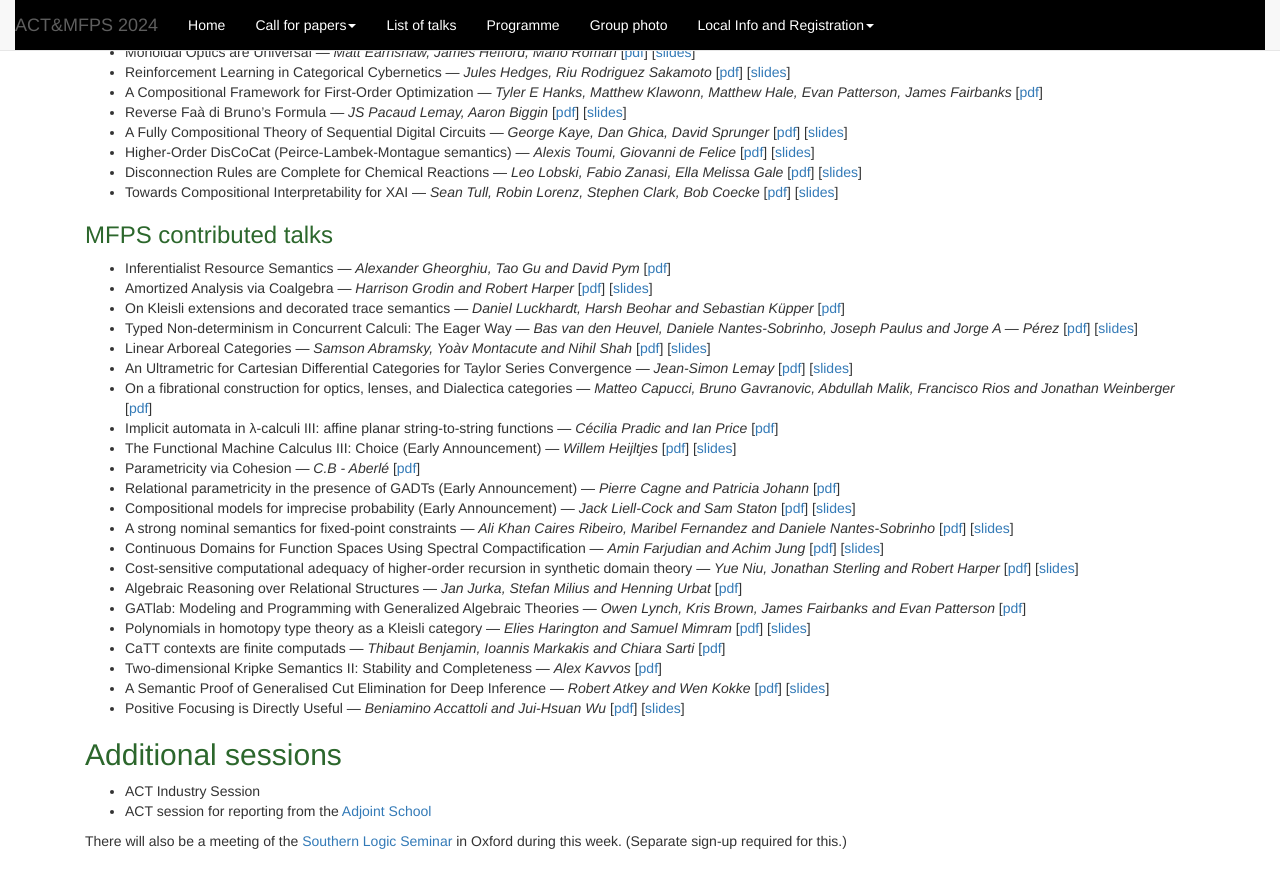
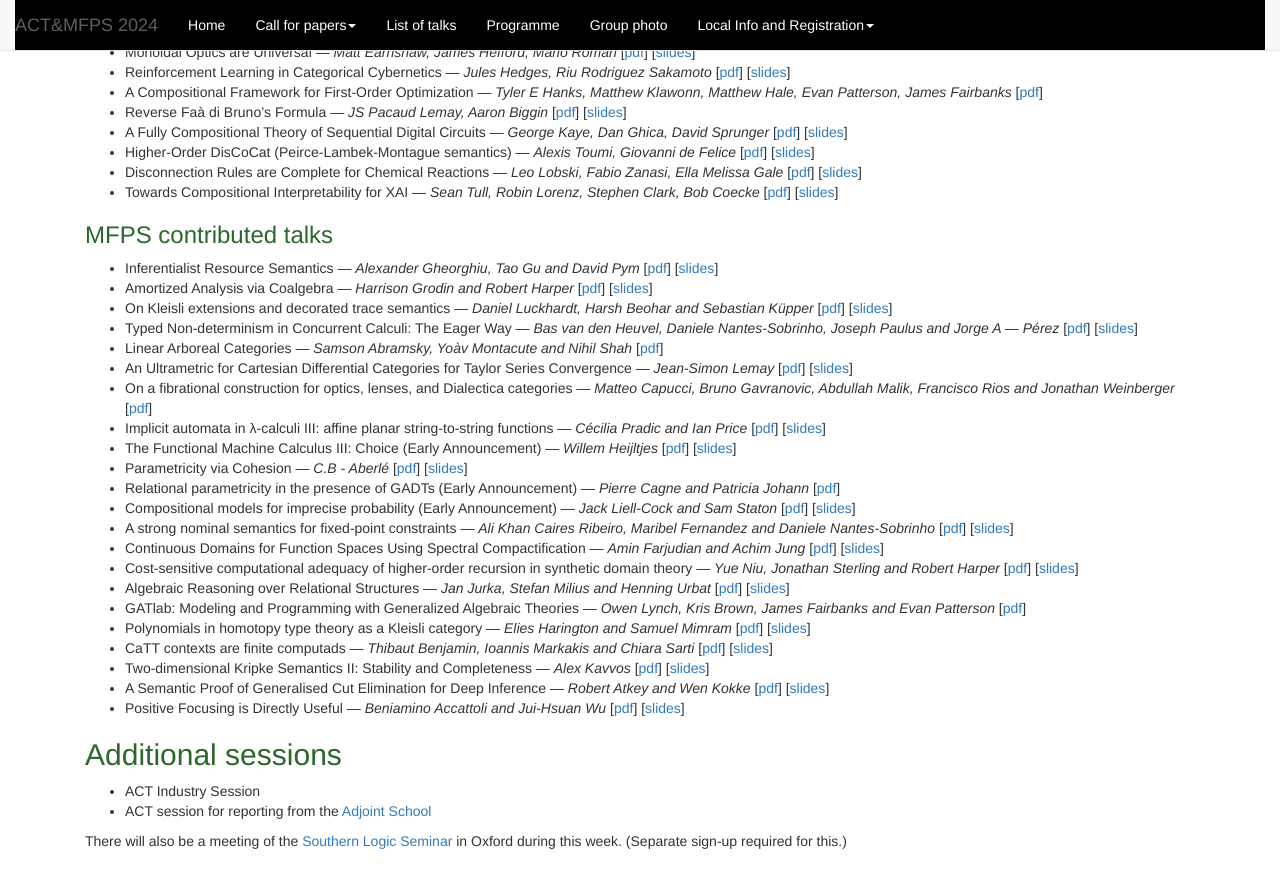
Before and after one commit to oxford24/oxford24.github.io, a Jekyll site: the page built from all-talks.md, in a window 1280 px wide and 900 px high, scrolled down 1855 px. Shown: the top 888 px of the window. Built offline with Jekyll 4.4.1, drawn with Linux system fonts in a browser that asks for light colours.

Commit message:
Update all-talks.md

```diff
--- a/all-talks.md
+++ b/all-talks.md
@@ -146,29 +146,28 @@ Jump to [ACT contributed talks](#act-contributed-talks) or [MFPS contributed tal
 
 ### MFPS contributed talks
 
-
-* Inferentialist Resource Semantics &mdash; <i>Alexander Gheorghiu, Tao Gu and David Pym</i> [<a href='https://oxford24.github.io/assets/mfps-papers/MFPS24-14.pdf'>pdf</a>]
-* Amortized Analysis via Coalgebra &mdash; <i>Harrison Grodin and Robert Harper</i> [<a href='https://oxford24.github.io/assets/mfps-papers/MFPS24-12.pdf'>pdf</a>] [<a href='https://oxford24.github.io/assets/slides/slides.pdf'>slides</a>]
-* On Kleisli extensions and decorated trace semantics &mdash; <i>Daniel Luckhardt, Harsh Beohar and Sebastian Küpper</i> [<a href='https://oxford24.github.io/assets/mfps-papers/MFPS24-16.pdf'>pdf</a>]
-* Typed Non-determinism in Concurrent Calculi: The Eager Way &mdash; <i>Bas van den Heuvel, Daniele Nantes-Sobrinho, Joseph Paulus and Jorge A — Pérez</i> [<a href='https://oxford24.github.io/assets/mfps-papers/MFPS24-9.pdf'>pdf</a>] [<a href='https://oxford24.github.io/assets/slides/ACT2024_Presentation.pdf'>slides</a>]
-* Linear Arboreal Categories &mdash; <i>Samson Abramsky, Yoàv Montacute and Nihil Shah</i> [<a href='https://oxford24.github.io/assets/mfps-papers/MFPS24-6.pdf'>pdf</a>] [<a href='https://oxford24.github.io/assets/slides/ACT2024-2.pdf'>slides</a>]
-* An Ultrametric for Cartesian Differential Categories for Taylor Series Convergence &mdash; <i>Jean-Simon Lemay</i> [<a href='https://oxford24.github.io/assets/mfps-papers/MFPS24-7.pdf'>pdf</a>] [<a href='https://oxford24.github.io/assets/slides/ACT Organizing Physics.pdf'>slides</a>]
+* Inferentialist Resource Semantics &mdash; <i>Alexander Gheorghiu, Tao Gu and David Pym</i> [<a href='https://oxford24.github.io/assets/mfps-papers/MFPS24-14.pdf'>pdf</a>] [<a href='https://oxford24.github.io/assets/slides/Inferentialist_Resource_Semantics (Slides).pdf'>slides</a>]
+* Amortized Analysis via Coalgebra &mdash; <i>Harrison Grodin and Robert Harper</i> [<a href='https://oxford24.github.io/assets/mfps-papers/MFPS24-12.pdf'>pdf</a>] [<a href='https://oxford24.github.io/assets/slides/MFPS24-Slides-12.pdf'>slides</a>]
+* On Kleisli extensions and decorated trace semantics &mdash; <i>Daniel Luckhardt, Harsh Beohar and Sebastian Küpper</i> [<a href='https://oxford24.github.io/assets/mfps-papers/MFPS24-16.pdf'>pdf</a>] [<a href='https://oxford24.github.io/assets/slides/MFPS_2024_16.pdf'>slides</a>]
+* Typed Non-determinism in Concurrent Calculi: The Eager Way &mdash; <i>Bas van den Heuvel, Daniele Nantes-Sobrinho, Joseph Paulus and Jorge A — Pérez</i> [<a href='https://oxford24.github.io/assets/mfps-papers/MFPS24-9.pdf'>pdf</a>] [<a href='https://oxford24.github.io/assets/slides/MFPS24.pdf'>slides</a>]
+* Linear Arboreal Categories &mdash; <i>Samson Abramsky, Yoàv Montacute and Nihil Shah</i> [<a href='https://oxford24.github.io/assets/mfps-papers/MFPS24-6.pdf'>pdf</a>]
+* An Ultrametric for Cartesian Differential Categories for Taylor Series Convergence &mdash; <i>Jean-Simon Lemay</i> [<a href='https://oxford24.github.io/assets/mfps-papers/MFPS24-7.pdf'>pdf</a>] [<a href='https://oxford24.github.io/assets/slides/MFPS2024.pdf'>slides</a>]
 * On a fibrational construction for optics, lenses, and Dialectica categories &mdash; <i>Matteo Capucci, Bruno Gavranovic, Abdullah Malik, Francisco Rios and Jonathan Weinberger</i> [<a href='https://oxford24.github.io/assets/mfps-papers/MFPS24-36.pdf'>pdf</a>]
-* Implicit automata in λ-calculi III: affine planar string-to-string functions &mdash; <i>Cécilia Pradic and Ian Price</i> [<a href='https://oxford24.github.io/assets/mfps-papers/MFPS24-20.pdf'>pdf</a>]
-* The Functional Machine Calculus III: Choice (Early Announcement) &mdash; <i>Willem Heijltjes</i> [<a href='https://oxford24.github.io/assets/mfps-papers/MFPS24-17.pdf'>pdf</a>] [<a href='https://oxford24.github.io/assets/slides/ViCAR Presentation Slides.pdf'>slides</a>]
-* Parametricity via Cohesion &mdash; <i>C.B - Aberlé</i> [<a href='https://oxford24.github.io/assets/mfps-papers/MFPS24-34.pdf'>pdf</a>]
+* Implicit automata in λ-calculi III: affine planar string-to-string functions &mdash; <i>Cécilia Pradic and Ian Price</i> [<a href='https://oxford24.github.io/assets/mfps-papers/MFPS24-20.pdf'>pdf</a>] [<a href='https://oxford24.github.io/assets/slides/mfps-implicit-automata.pdf'>slides</a>]
+* The Functional Machine Calculus III: Choice (Early Announcement) &mdash; <i>Willem Heijltjes</i> [<a href='https://oxford24.github.io/assets/mfps-papers/MFPS24-17.pdf'>pdf</a>] [<a href='https://oxford24.github.io/assets/slides/heijltjes.pdf'>slides</a>]
+* Parametricity via Cohesion &mdash; <i>C.B - Aberlé</i> [<a href='https://oxford24.github.io/assets/mfps-papers/MFPS24-34.pdf'>pdf</a>] [<a href='https://oxford24.github.io/assets/slides/MFPS24-34.pdf'>slides</a>]
 * Relational parametricity in the presence of GADTs (Early Announcement) &mdash; <i>Pierre Cagne and Patricia Johann</i> [<a href='https://oxford24.github.io/assets/mfps-papers/MFPS24-35.pdf'>pdf</a>]
-* Compositional models for imprecise probability (Early Announcement) &mdash; <i>Jack Liell-Cock and Sam Staton</i> [<a href='https://oxford24.github.io/assets/mfps-papers/MFPS24-25.pdf'>pdf</a>] [<a href='https://oxford24.github.io/assets/slides/12-slides-categorical-decision-theory.pdf'>slides</a>]
-* A strong nominal semantics for fixed-point constraints &mdash; <i>Ali Khan Caires Ribeiro, Maribel Fernandez and Daniele Nantes-Sobrinho</i> [<a href='https://oxford24.github.io/assets/mfps-papers/MFPS24-26.pdf'>pdf</a>] [<a href='https://oxford24.github.io/assets/slides/Paper20RosiakHowNiceisThisFunctor(ACT2024).pdf'>slides</a>]
-* Continuous Domains for Function Spaces Using Spectral Compactification &mdash; <i>Amin Farjudian and Achim Jung</i> [<a href='https://oxford24.github.io/assets/mfps-papers/MFPS24-1.pdf'>pdf</a>] [<a href='https://oxford24.github.io/assets/slides/isumap.pdf'>slides</a>]
-* Cost-sensitive computational adequacy of higher-order recursion in synthetic domain theory &mdash; <i>Yue Niu, Jonathan Sterling and Robert Harper</i> [<a href='https://oxford24.github.io/assets/mfps-papers/MFPS24-24.pdf'>pdf</a>] [<a href='https://oxford24.github.io/assets/slides/ACT talk.pdf'>slides</a>]
-* Algebraic Reasoning over Relational Structures &mdash; <i>Jan Jurka, Stefan Milius and Henning Urbat</i> [<a href='https://oxford24.github.io/assets/mfps-papers/MFPS24-15.pdf'>pdf</a>]
+* Compositional models for imprecise probability (Early Announcement) &mdash; <i>Jack Liell-Cock and Sam Staton</i> [<a href='https://oxford24.github.io/assets/mfps-papers/MFPS24-25.pdf'>pdf</a>] [<a href='https://oxford24.github.io/assets/slides/25.pdf'>slides</a>]
+* A strong nominal semantics for fixed-point constraints &mdash; <i>Ali Khan Caires Ribeiro, Maribel Fernandez and Daniele Nantes-Sobrinho</i> [<a href='https://oxford24.github.io/assets/mfps-papers/MFPS24-26.pdf'>pdf</a>] [<a href='https://oxford24.github.io/assets/slides/ACTMFPS - Ali Khan.pdf'>slides</a>]
+* Continuous Domains for Function Spaces Using Spectral Compactification &mdash; <i>Amin Farjudian and Achim Jung</i> [<a href='https://oxford24.github.io/assets/mfps-papers/MFPS24-1.pdf'>pdf</a>] [<a href='https://oxford24.github.io/assets/slides/MFPS24-1.pdf'>slides</a>]
+* Cost-sensitive computational adequacy of higher-order recursion in synthetic domain theory &mdash; <i>Yue Niu, Jonathan Sterling and Robert Harper</i> [<a href='https://oxford24.github.io/assets/mfps-papers/MFPS24-24.pdf'>pdf</a>] [<a href='https://oxford24.github.io/assets/slides/mfps-24-talk.pdf'>slides</a>]
+* Algebraic Reasoning over Relational Structures &mdash; <i>Jan Jurka, Stefan Milius and Henning Urbat</i> [<a href='https://oxford24.github.io/assets/mfps-papers/MFPS24-15.pdf'>pdf</a>] [<a href='https://oxford24.github.io/assets/slides/mfps2024_jurka_presentation.pdf'>slides</a>]
 * GATlab: Modeling and Programming with Generalized Algebraic Theories &mdash; <i>Owen Lynch, Kris Brown, James Fairbanks and Evan Patterson</i> [<a href='https://oxford24.github.io/assets/mfps-papers/MFPS24-11.pdf'>pdf</a>]
-* Polynomials in homotopy type theory as a Kleisli category &mdash; <i>Elies Harington and Samuel Mimram</i> [<a href='https://oxford24.github.io/assets/mfps-papers/MFPS24-10.pdf'>pdf</a>] [<a href='https://oxford24.github.io/assets/slides/52.pdf'>slides</a>]
-* CaTT contexts are finite computads &mdash; <i>Thibaut Benjamin, Ioannis Markakis and Chiara Sarti</i> [<a href='https://oxford24.github.io/assets/mfps-papers/MFPS24-8.pdf'>pdf</a>]
-* Two-dimensional Kripke Semantics II: Stability and Completeness &mdash; <i>Alex Kavvos</i> [<a href='https://oxford24.github.io/assets/mfps-papers/MFPS24-4.pdf'>pdf</a>]
-* A Semantic Proof of Generalised Cut Elimination for Deep Inference &mdash; <i>Robert Atkey and Wen Kokke</i> [<a href='https://oxford24.github.io/assets/mfps-papers/MFPS24-22.pdf'>pdf</a>] [<a href='https://oxford24.github.io/assets/slides/act_benedikt_peterseim.pdf'>slides</a>]
-* Positive Focusing is Directly Useful &mdash; <i>Beniamino Accattoli and Jui-Hsuan Wu</i> [<a href='https://oxford24.github.io/assets/mfps-papers/MFPS24-27.pdf'>pdf</a>] [<a href='https://oxford24.github.io/assets/slides/ACT.pdf'>slides</a>]
+* Polynomials in homotopy type theory as a Kleisli category &mdash; <i>Elies Harington and Samuel Mimram</i> [<a href='https://oxford24.github.io/assets/mfps-papers/MFPS24-10.pdf'>pdf</a>] [<a href='https://oxford24.github.io/assets/slides/10.pdf'>slides</a>]
+* CaTT contexts are finite computads &mdash; <i>Thibaut Benjamin, Ioannis Markakis and Chiara Sarti</i> [<a href='https://oxford24.github.io/assets/mfps-papers/MFPS24-8.pdf'>pdf</a>] [<a href='https://oxford24.github.io/assets/slides/slides_thibaut_benjamin.pdf'>slides</a>]
+* Two-dimensional Kripke Semantics II: Stability and Completeness &mdash; <i>Alex Kavvos</i> [<a href='https://oxford24.github.io/assets/mfps-papers/MFPS24-4.pdf'>pdf</a>] [<a href='https://oxford24.github.io/assets/slides/2dks-mfps.pdf'>slides</a>]
+* A Semantic Proof of Generalised Cut Elimination for Deep Inference &mdash; <i>Robert Atkey and Wen Kokke</i> [<a href='https://oxford24.github.io/assets/mfps-papers/MFPS24-22.pdf'>pdf</a>] [<a href='https://oxford24.github.io/assets/slides/slides-2.pdf'>slides</a>]
+* Positive Focusing is Directly Useful &mdash; <i>Beniamino Accattoli and Jui-Hsuan Wu</i> [<a href='https://oxford24.github.io/assets/mfps-papers/MFPS24-27.pdf'>pdf</a>] [<a href='https://oxford24.github.io/assets/slides/MFPS24-Wu.pdf'>slides</a>]
 
 
 ## Additional sessions
```
